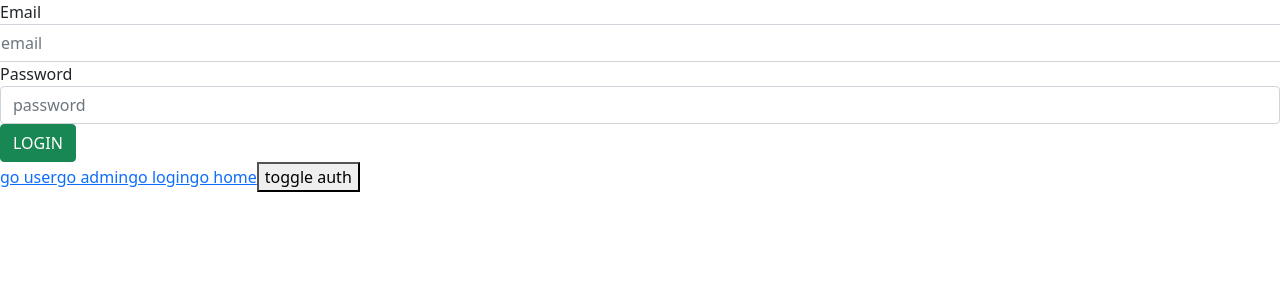
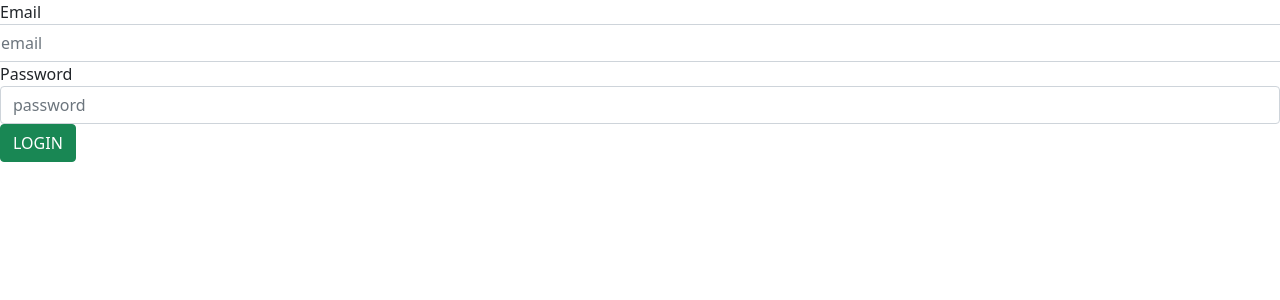
Before and after one commit to dogukanaktas/dashboard, a React (Create React App) app: page /login in a window 1280 px wide. Shown: the top 300 px of the page. Built offline with nearby package versions, Linux system fonts and the light colour scheme.

Commit message:
Add auth check

```diff
--- a/src/App.tsx
+++ b/src/App.tsx
@@ -1,20 +1,27 @@
 import "./App.css";
-import { useState, FC  } from "react";
-import { Route, Switch, Link, BrowserRouter as Router } from "react-router-dom";
+import { FC, useContext } from "react";
+import { Route, Switch, BrowserRouter as Router } from "react-router-dom";
 import PrivateRoute from "./core/PrivateRoute";
 import routes from "./routes/routes";
+import { AuthContext } from "./context/AuthContext";
+
+interface IRoute {
+  component: FC<any>;
+  path: string;
+}
 
 const App: FC = () => {
-  const [toggle, setToggle] = useState(false);
+  const { isAuth } = useContext(AuthContext);
+
   return (
     <div>
       <Router>
         <Switch>
           {routes?.map((route, key) => {
-            const { component: Component, path } = route;
+            const { component: Component, path }: IRoute = route;
             if (route.private) {
               return (
-                <PrivateRoute isAuth={toggle} key={key}>
+                <PrivateRoute isAuth={isAuth ? isAuth : false} key={key}>
                   <Component />
                 </PrivateRoute>
               );
@@ -26,12 +33,7 @@ const App: FC = () => {
             );
           })}
         </Switch>
-        <Link to="/user">go user</Link>
-        <Link to="/admin">go admin</Link>
-        <Link to="/login">go login</Link>
-        <Link to="/">go home</Link>
       </Router>
-      <button onClick={() => setToggle((v) => !v)}>toggle auth</button>
     </div>
   );
 };
```
